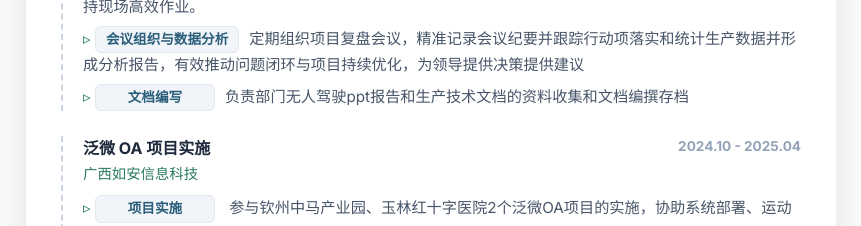
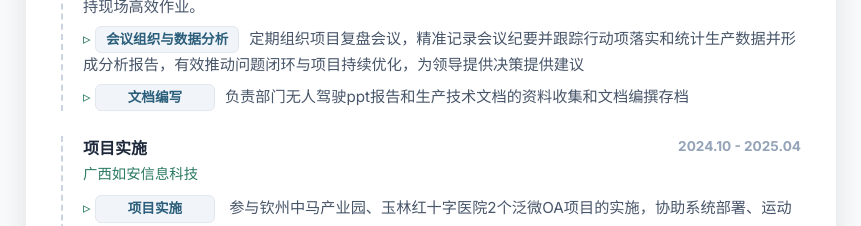
Before and after one commit to LilyMarti/img, a plain HTML site: page index.html in a window 1280 px wide. Shown: the part 1640-1866 px from the top of the page, without its empty margins (209-1070 px from the left). Drawn offline with Linux system fonts and the light colour scheme.

Commit message:
Update index.html

```diff
--- a/index.html
+++ b/index.html
@@ -282,7 +282,7 @@
 
             <div class="job-box">
                 <div class="job-title">
-                    <span>泛微 OA 项目实施</span>
+                    <span> 项目实施</span>
                     <span style="font-size: 0.85rem; color: #94a3b8;">2024.10 - 2025.04</span>
                 </div>
                 <div style="color: var(--secondary-color); font-size: 0.9rem;">广西如安信息科技</div>
```
